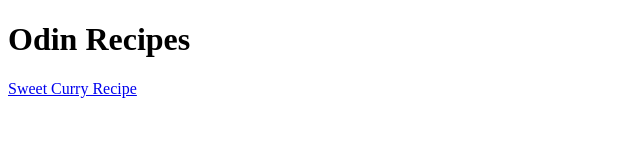
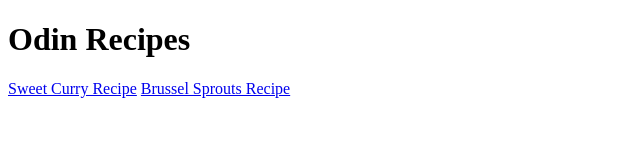
Before and after one commit to magerber93/odin-recipes, a plain HTML site: page index.html in a window 1280 px wide. Shown: the whole page, without its empty margins (0-640 px from the left). Drawn offline with Linux system fonts and the light colour scheme.

Commit message:
create brusselsprouts page link

```diff
--- a/index.html
+++ b/index.html
@@ -9,6 +9,7 @@
 <body>
     <h1>Odin Recipes</h1>
     <a href="recipes/curry.html">Sweet Curry Recipe</a>
+    <a href="recipes/brusselsprouts.html">Brussel Sprouts Recipe</a>
 </body>
 
 </html>
```
